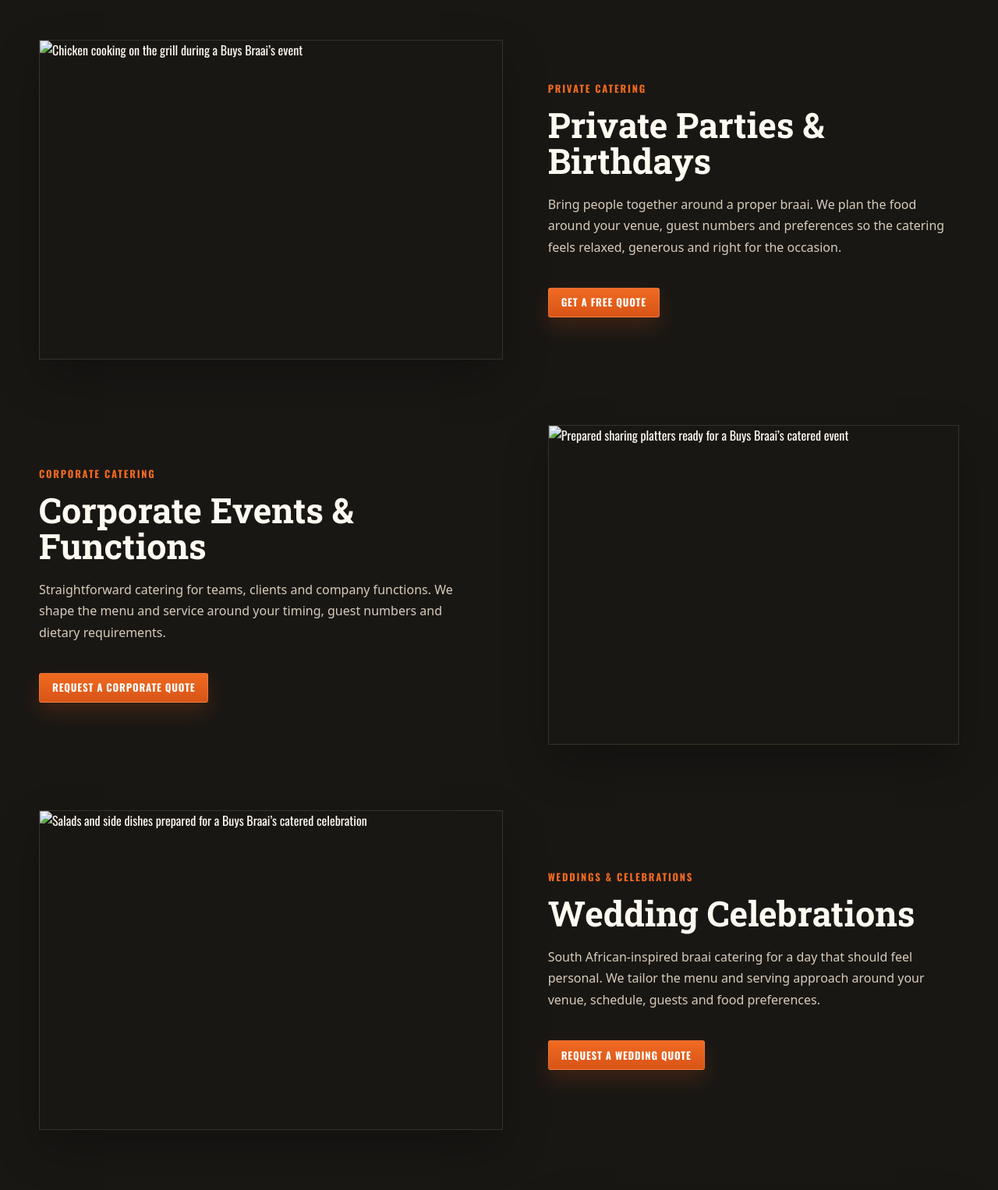
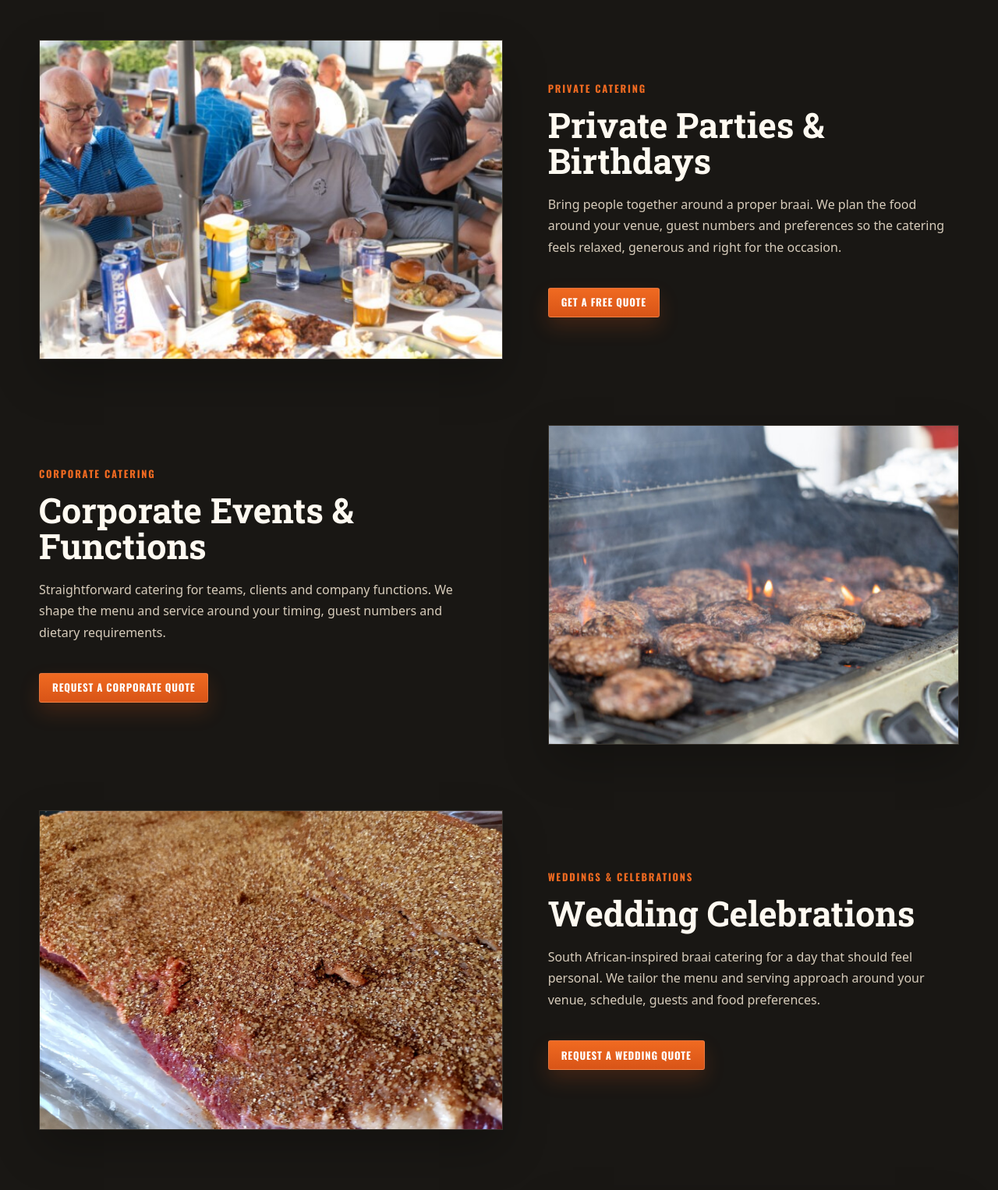
Before and after one commit to stephanbuys1975-beep/buysbraais-website, a website: page catering/index.html in a window 1280 px wide. Shown: the part 994-2520 px from the top of the page at 78% size. Drawn offline with nearby package versions, Linux system fonts and the light colour scheme.

Commit message:
Fix broken catering image assets

```diff
--- a/catering/index.html
+++ b/catering/index.html
@@ -67,7 +67,7 @@
 
         <article class="offer-row">
           <div class="offer-media catering-photo">
-            <img class="authentic-photo" src="../assets/photos/img-20260806-160828-hdr.webp" alt="Chicken cooking on the grill during a Buys Braai’s event">
+            <img class="authentic-photo" src="../assets/photos/event-guests-dining.jpeg" alt="Guests enjoying food together at a Buys Braai’s event" loading="lazy">
           </div>
           <div class="offer-copy">
             <p class="eyebrow">Private catering</p>
@@ -79,7 +79,7 @@
 
         <article class="offer-row offer-row-reverse">
           <div class="offer-media catering-photo">
-            <img class="authentic-photo" src="../assets/photos/img-20260806-144407.webp" alt="Prepared sharing platters ready for a Buys Braai’s catered event">
+            <img class="authentic-photo" src="../assets/photos/event-grill-burgers.jpeg" alt="Food cooking on the grill during a Buys Braai’s event" loading="lazy">
           </div>
           <div class="offer-copy">
             <p class="eyebrow">Corporate catering</p>
@@ -91,7 +91,7 @@
 
         <article class="offer-row">
           <div class="offer-media catering-photo">
-            <img class="authentic-photo" src="../assets/photos/img-20260806-144402.webp" alt="Salads and side dishes prepared for a Buys Braai’s catered celebration">
+            <img class="authentic-photo" src="../assets/photos/img-20260731-152910-hdr-cleaned.webp" alt="Seasoned brisket prepared for a Buys Braai’s cook" loading="lazy">
           </div>
           <div class="offer-copy">
             <p class="eyebrow">Weddings &amp; celebrations</p>
@@ -103,7 +103,7 @@
 
         <article class="offer-row offer-row-reverse">
           <div class="offer-media catering-photo">
-            <img class="authentic-photo" src="../assets/photos/img-20260806-113949-hdr.webp" alt="Rows of boerewors cooking on a grill for a Buys Braai’s event">
+            <img class="authentic-photo" src="../assets/photos/img-20260801-120700-hdr-cleaned.webp" alt="Briskets cooking during a Buys Braai’s live-fire cook" loading="lazy">
           </div>
           <div class="offer-copy">
             <p class="eyebrow">Festivals &amp; markets</p>
```
